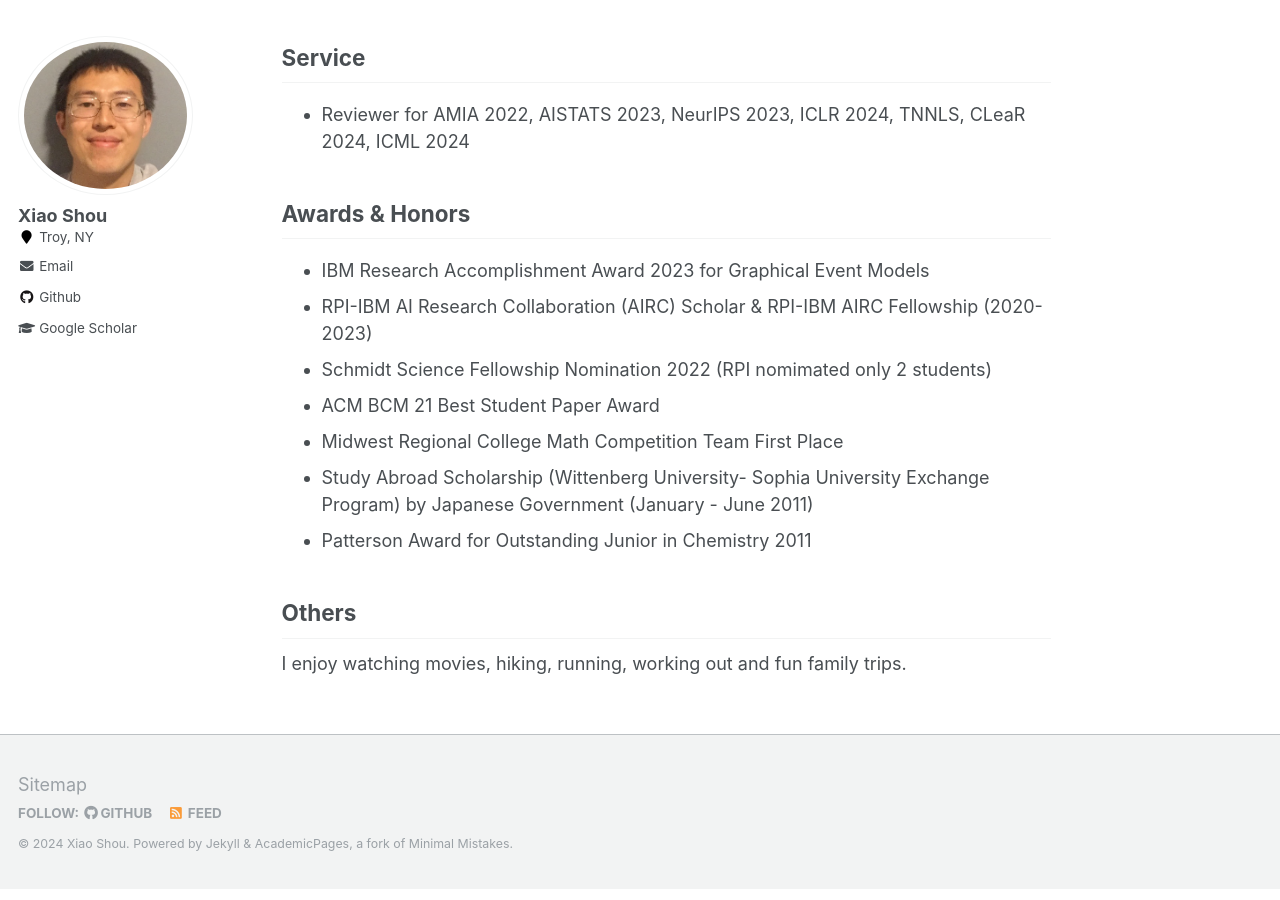
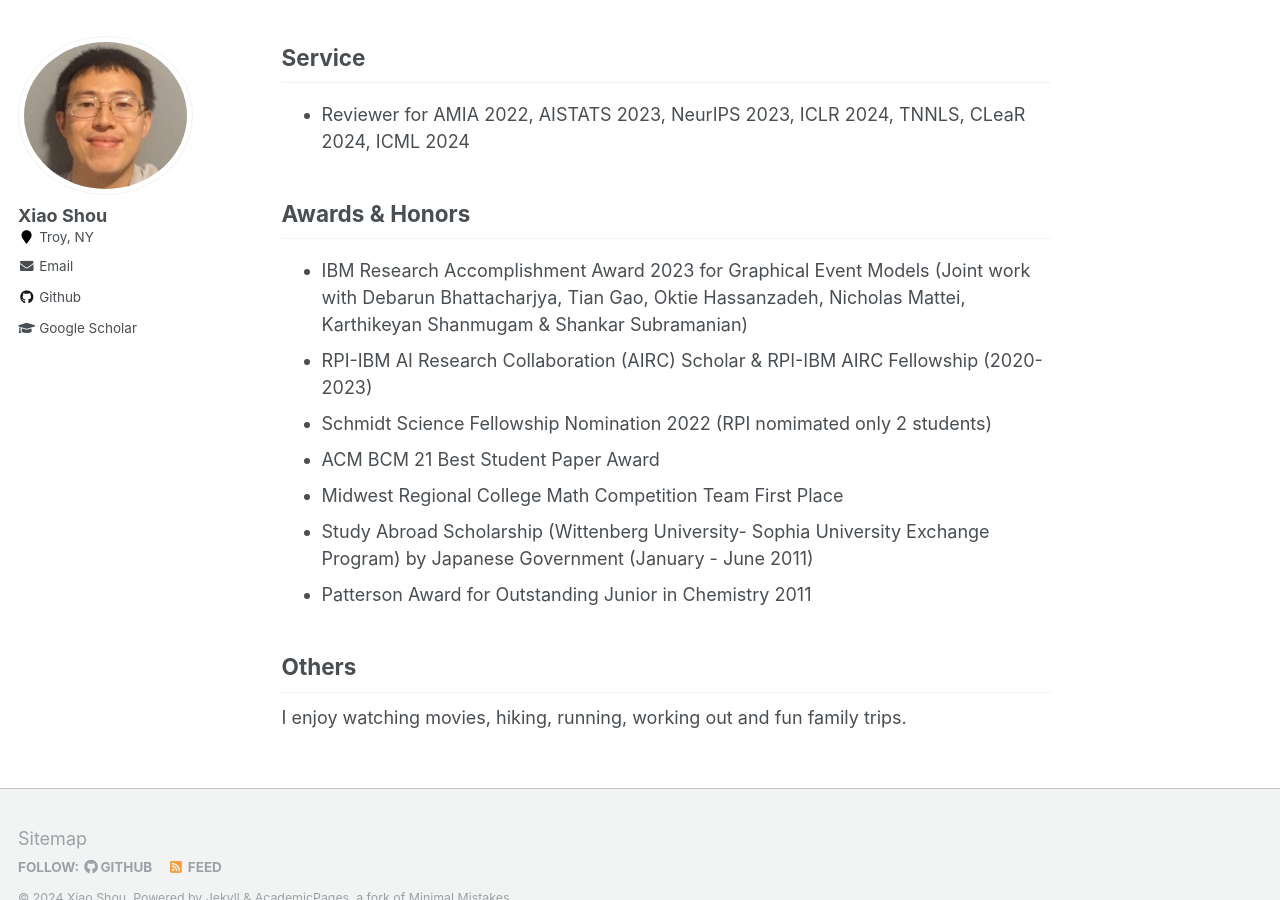
Before and after one commit to shou-xiao/shou-xiao1.github.io, a Jekyll site: the page built from _pages/about.md, in a window 1280 px wide and 900 px high, scrolled down 2906 px. Built offline with Jekyll 4.4.1, drawn with Linux system fonts in a browser that asks for light colours.

Commit message:
Update about.md

```diff
--- a/_pages/about.md
+++ b/_pages/about.md
@@ -79,7 +79,7 @@ Service
 
 Awards & Honors
 ------
-*	IBM Research Accomplishment Award 2023 for Graphical Event Models
+*	IBM Research Accomplishment Award 2023 for Graphical Event Models (Joint work with Debarun Bhattacharjya, Tian Gao, Oktie Hassanzadeh, Nicholas Mattei, Karthikeyan Shanmugam & Shankar Subramanian)
 *	RPI-IBM AI Research Collaboration (AIRC) Scholar & RPI-IBM AIRC Fellowship (2020-2023)
 *	Schmidt Science Fellowship Nomination 2022 (RPI nomimated only 2 students)
 *	ACM BCM 21 Best Student Paper Award
```
